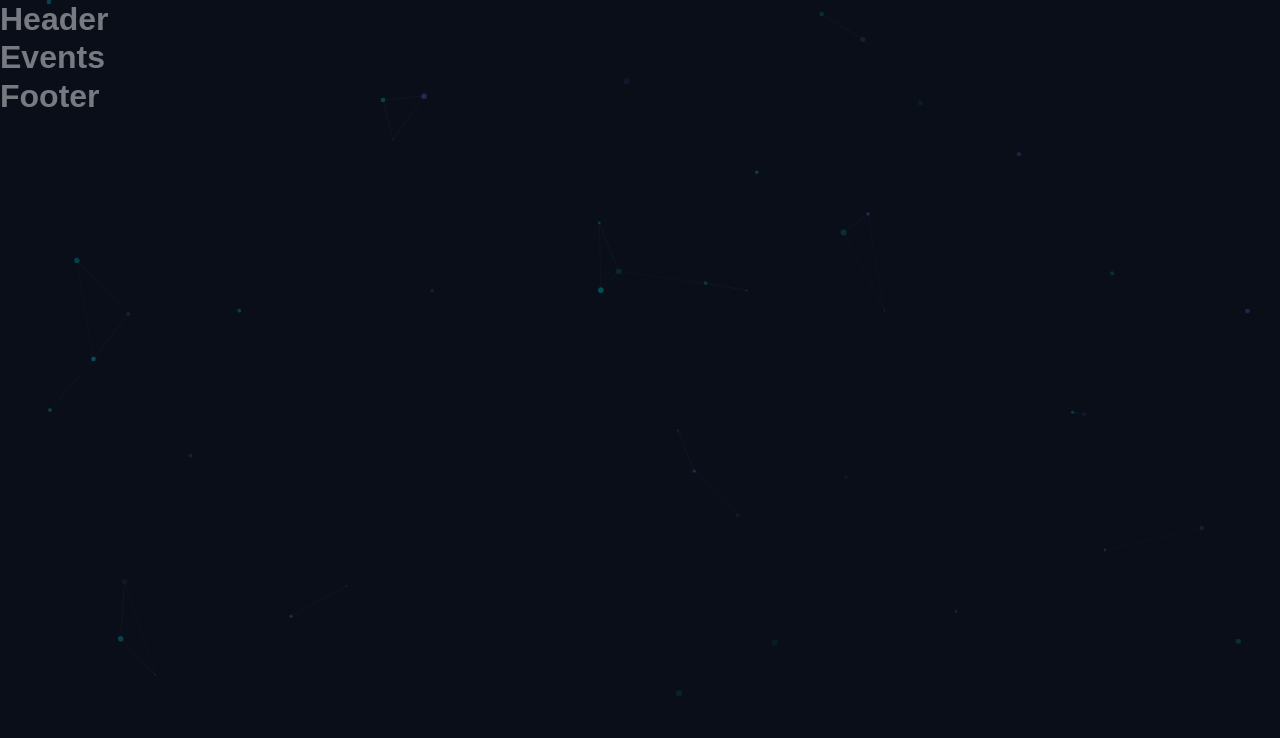
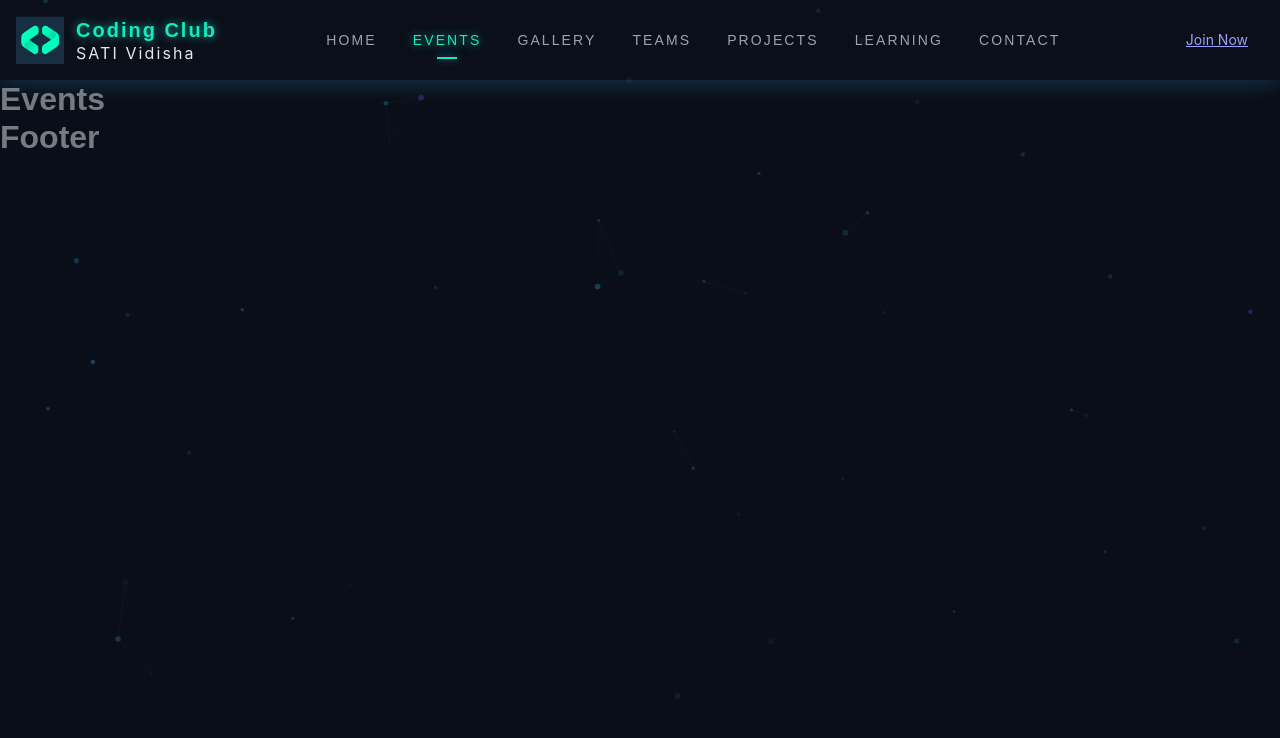
Before and after one commit to CodingClub-SATI/Coding-club-frontend-v1, a React (Vite) app: page /events in a window 1280 px wide. Shown: the top 738 px of the page. Built offline with nearby package versions, Linux system fonts and the light colour scheme.

Commit message:
feat: add public header

```diff
--- /dev/null
+++ b/src/components/public/Header.css
@@ -0,0 +1,191 @@
+.header {
+  --header-gap: 0.75rem;
+  --btn-padding: 0.5rem 1rem;
+  --link-font-size: 0.875rem;
+
+  position: fixed;
+  top: 0;
+  left: 0;
+  right: 0;
+  z-index: var(--z-sticky);
+  background: rgba(var(--bg-secondary-rgb), 0.2);
+  box-shadow: 0 4px 20px rgba(var(--brand-accent-rgb), 0.2);
+  transition: var(--transition-base);
+}
+
+.header-inner {
+  display: flex;
+  align-items: center;
+  justify-content: space-between;
+  padding: 1rem 1rem;
+  max-width: 93rem;
+  margin: 0 auto;
+  position: relative;
+}
+
+/* ====================================
+  Logo
+  ===================================== */
+
+.logo {
+  display: flex;
+  align-items: center;
+  gap: var(--header-gap);
+  text-decoration: none;
+}
+.logo-img {
+  width: 3rem;
+  height: 3rem;
+}
+.logo-text {
+  display: flex;
+  flex-direction: column;
+  line-height: 1.3;
+  color: var(--text-primary);
+}
+.logo-name {
+  font-family: var(--font-display);
+  font-size: 1.25rem;
+  letter-spacing: 0.1em;
+}
+.logo-sub {
+  font-family: var(--font-body);
+  font-size: 1rem;
+  letter-spacing: 0.13em;
+}
+
+/* ====================================
+  Navigation Menu
+  ===================================== */
+
+.desktop-nav {
+  display: flex;
+  align-items: center;
+  gap: 4px;
+}
+.mobile-nav {
+  display: flex;
+  flex-direction: column;
+  padding: 0.5rem 1rem 1rem;
+  background: var(--bg-primary);
+  border-top: 1px solid var(--border-default);
+  animation: fadeInUp 0.2s ease;
+}
+
+/* ====================================
+  Navigation Links
+  ===================================== */
+
+.navlink {
+  color: var(--text-muted);
+  text-decoration: none;
+  text-transform: uppercase;
+  letter-spacing: 0.15em;
+  font-size: var(--link-font-size);
+  font-family: var(--font-display);
+  transition: var(--transition-base);
+}
+
+.navlink.active,
+.navlink:hover {
+  color: var(--brand-primary);
+  text-shadow: var(--text-glow-primary);
+}
+.navlink:hover {
+  background: rgba(var(--brand-accent-rgb), 0.03);
+}
+
+/* Desktop Navlinks */
+.navlink.desktop {
+  position: relative;
+  padding: var(--btn-padding);
+}
+.navlink.desktop.active::before {
+  content: '';
+  position: absolute;
+  bottom: 0;
+  left: 50%;
+  transform: translateX(-50%);
+  width: 20px;
+  height: 2px;
+  background: var(--brand-primary);
+  box-shadow: 0 0 8px rgba(var(--brand-accent-rgb), 0.6);
+}
+
+/* Mobile Navlinks */
+.navlink.mobile {
+  padding: 0.75rem 1rem;
+  border-bottom: 1px solid var(--border-default);
+}
+.navlink.mobile:hover,
+.navlink.mobile.active {
+  padding-left: 1.5rem;
+}
+
+/* ====================================
+  Header Actions
+  ===================================== */
+
+.header-actions {
+  display: flex;
+  align-items: center;
+  gap: var(--header-gap);
+}
+
+.header-cta {
+  font-size: var(--link-font-size);
+  padding: var(--btn-padding);
+}
+
+/* ====================================
+  Hamburger
+  ===================================== */
+.hamburger {
+  display: none;
+  position:relative;
+  width: 2.25rem;
+  height: 2.25rem;
+  background: transparent;
+  border: 1px solid var(--border-dim);
+  border-radius: 0.75rem;
+  cursor: pointer;
+  flex-direction: column;
+  justify-content: center;
+  gap: 0.25rem;
+  padding: 0.25rem;
+}
+.hamburger span {
+  display: block;
+  height: 2px;
+  background: var(--text-muted);
+  transition: var(--transition-base);
+}
+
+.hamburger.open {
+  border-color: var(--brand-accent);
+  box-shadow: 0 0 8px rgba(var(--brand-accent-rgb), 0.6);
+}
+.hamburger.open span:nth-child(1) {
+  transform: translateY(6px) rotate(45deg);
+  background: var(--brand-accent);
+}
+.hamburger.open span:nth-child(2) {
+  opacity: 0;
+  transform: translateX(-4px);
+}
+.hamburger.open span:nth-child(3) {
+  transform: translateY(-6px) rotate(-45deg);
+  background: var(--brand-accent);
+}
+
+/* ====================================
+  Responsive Breakpoints
+  ===================================== */
+
+@media (max-width: 1100px) {
+  .desktop-nav { display: none; }
+  .hamburger { display: flex; }
+}
+@media (min-width: 1101px) {
+  .mobile-nav { display: none; }
+}
--- a/src/components/public/Header.jsx
+++ b/src/components/public/Header.jsx
@@ -1,11 +1,79 @@
-// DEMO CODE
+import { useState } from 'react';
+import { Link, NavLink } from 'react-router-dom';
+import './Header.css';
 
-import React from'react';
+const NAV_LINKS = [
+  { label: 'Home', path: '/' },
+  { label: 'Events', path: '/events' },
+  { label: 'Gallery', path: '/gallery' },
+  { label: 'Teams', path: '/teams' },
+  { label: 'Projects', path: '/projects' },
+  { label: 'Learning', path: '/learning' },
+  { label: 'Contact', path: '/contact' },
+];
 
-function Header(){
-    return (
-        <h1>Header</h1>
-    );
+function NavItems({ variant, onLinkClick }) {
+  return (
+    <>
+    {NAV_LINKS.map(link => (
+      <NavLink
+        key={link.path}
+        to={link.path}
+        end={link.end}
+        onClick={onLinkClick}
+        className={({ isActive }) => `navlink ${variant} ${isActive ? 'active' : ''}`.trim()}
+      >
+        {link.label}
+      </NavLink>
+    ))}
+    </>
+  );
 }
 
-export default Header;
+export default function Header() {
+  const [menuOpen, setMenuOpen] = useState(false);
+  const handleNavClick = () => { setMenuOpen(false); };
+
+  return (
+    <header className={"header"}>
+      <div className="header-inner">
+        {/* Logo */}
+        <Link to="/" className="logo">
+          <img src={`/logo.jpg`} alt="Coding Club Logo" className="logo-img" />
+          <div className="logo-text">
+            <strong className="logo-name text-primary-glow">Coding Club</strong>
+            <span className="logo-sub">SATI Vidisha</span>
+          </div>
+        </Link>
+
+        {/* Desktop Nav */}
+        <nav className="desktop-nav">
+          <NavItems variant="desktop" onLinkClick={handleNavClick} />
+        </nav>
+
+        {/* CTA */}
+        <div className="header-actions">
+          <Link to="/events" className="btn-primary header-cta">
+            Join Now
+          </Link>
+          <button
+            className={`hamburger ${menuOpen ? 'open' : ''}`}
+            onClick={() => setMenuOpen(m => !m)}
+            aria-label="Menu"
+            aria-expanded={menuOpen}
+            aria-controls="mobile-nav-menu"
+          >
+            <span /><span /><span />
+          </button>
+        </div>
+      </div>
+
+      {/* Mobile Nav */}
+      {menuOpen && (
+        <nav className="mobile-nav" id="mobile-nav-menu">
+          <NavItems variant="mobile" onLinkClick={handleNavClick} />
+        </nav>
+      )}
+    </header>
+  );
+}
--- a/src/layouts/PublicLayout.jsx
+++ b/src/layouts/PublicLayout.jsx
@@ -9,7 +9,9 @@ export default function PublicLayout() {
             <ParticleBackground />
             <ScrollRestoration />
             <Header />
-            <main><Outlet /></main>
+            <main style={{ paddingTop: 'var(--header-height, 80px)'}}>
+                <Outlet />
+            </main>
             <Footer />
         </div>
     );
--- a/src/styles/global.css
+++ b/src/styles/global.css
@@ -12,9 +12,9 @@
   --text-primary-rgb: 229, 231, 235;
   --text-muted-rgb: 156, 163, 175;
 
-  --brand-primary-rgb: 0, 255, 136;
-  --brand-secondary-rgb: 139, 92, 246;
-  --brand-accent-rgb: 0, 245, 255;
+  --brand-primary-rgb: 22, 232, 191;
+  --brand-secondary-rgb: 128, 97, 255;
+  --brand-accent-rgb: 65, 198, 255;
   --brand-destructive-rgb: 239, 68, 68;
 
   --rank-gold-rgb: 255, 215, 0;
@@ -60,10 +60,10 @@
     ========================================= */
   --container-main: 75rem;  /* 1200px */
   --container-sm: 37.5rem;  /* 600px */
-  --header-height: 80px;
+  --header-height: 5rem;
 
-  --border-default: var(--bg-muted);
-  --border-dim: rgba(var(--brand-primary-rgb), 0.15);
+  --border-default: rgba(var(--bg-muted-rgb), 0.5);
+  --border-dim: rgba(var(--brand-primary-rgb), 0.25);
   --border-glow: rgba(var(--brand-primary-rgb), 0.5);
   --ring: var(--brand-accent);
 
```
Also changed, not shown: public/logo.jpg (added).
